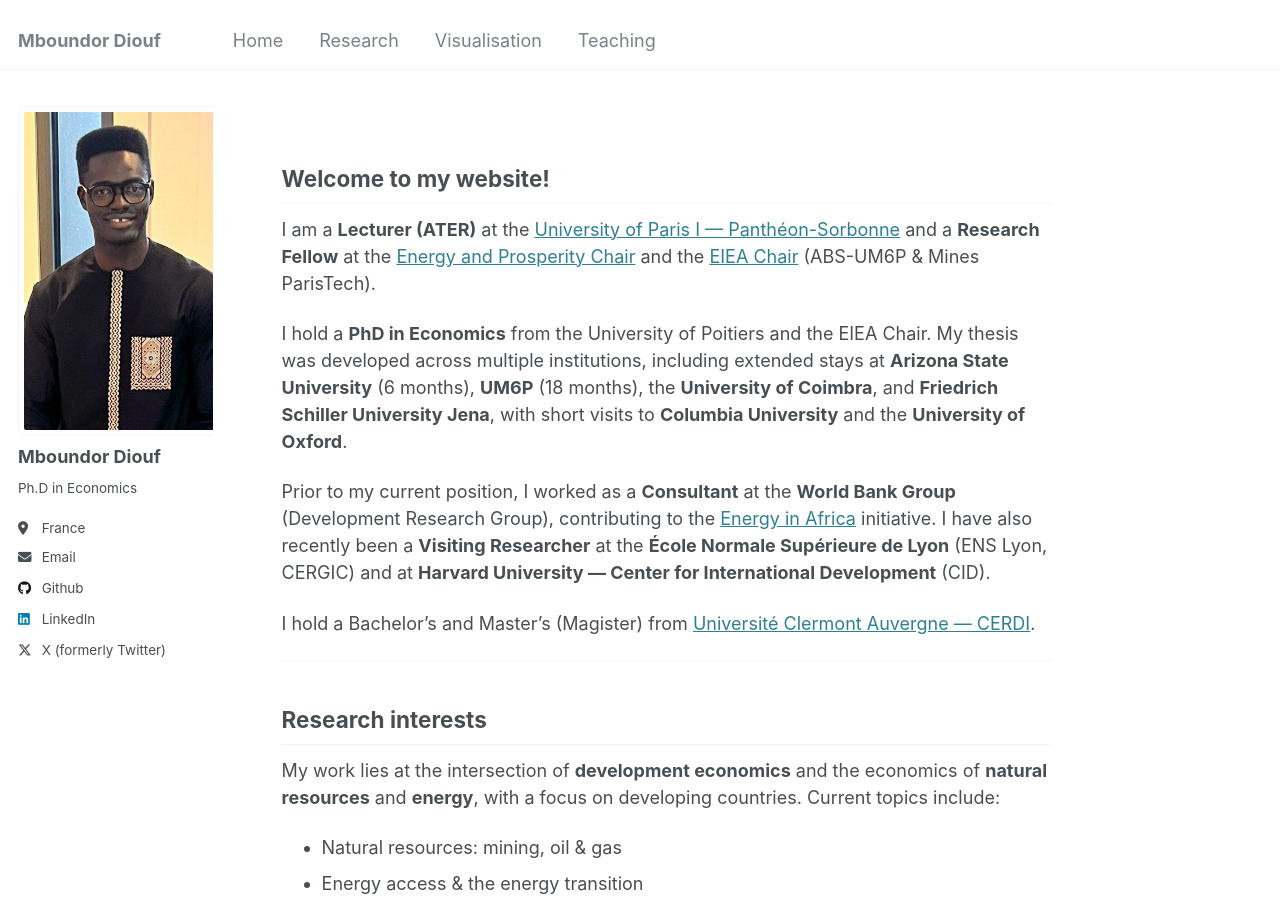
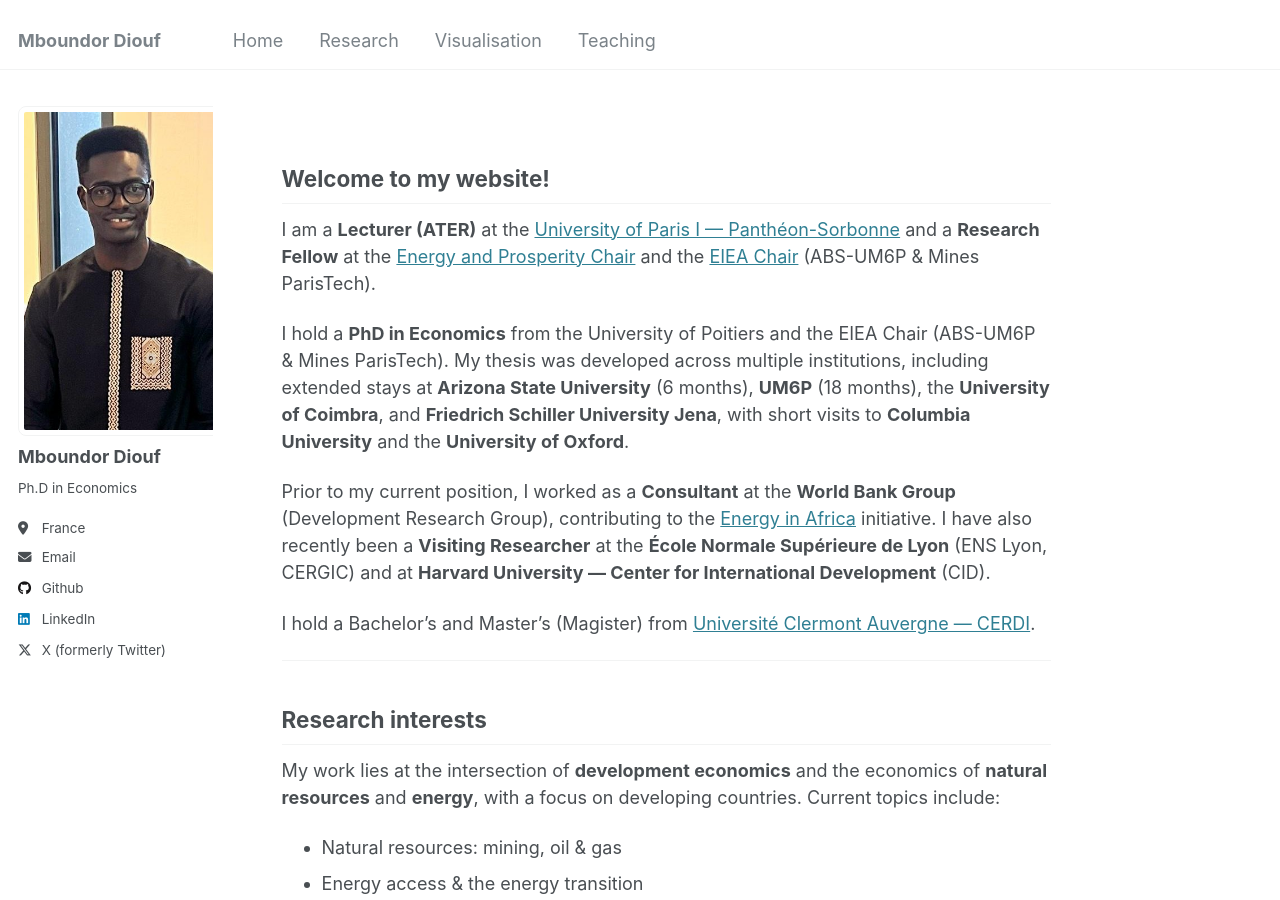
Before and after one commit to mboundordiouf/mboundordiouf.github.io, a Jekyll site: the page built from _pages/about.md, in a window 1280 px wide and 900 px high. Built offline with Jekyll 4.4.1, drawn with Linux system fonts in a browser that asks for light colours.

Commit message:
Update about.md

```diff
--- a/_pages/about.md
+++ b/_pages/about.md
@@ -12,7 +12,7 @@ redirect_from:
 
 I am a **Lecturer (ATER)** at the [University of Paris I — Panthéon-Sorbonne](https://www.pantheonsorbonne.fr/page-perso/mboundor.diouf@) and a **Research Fellow** at the [Energy and Prosperity Chair](http://www.chair-energy-prosperity.org/en/category/research-fellows-1/mboundor-diouf-en/) and the [EIEA Chair](https://www.linkedin.com/company/eiea-um6p/) (ABS-UM6P & Mines ParisTech).
 
-I hold a **PhD in Economics** from the University of Poitiers and the EIEA Chair. My thesis was developed across multiple institutions, including extended stays at **Arizona State University** (6 months), **UM6P** (18 months), the **University of Coimbra**, and **Friedrich Schiller University Jena**, with short visits to **Columbia University** and the **University of Oxford**.
+I hold a **PhD in Economics** from the University of Poitiers and the EIEA Chair (ABS-UM6P & Mines ParisTech). My thesis was developed across multiple institutions, including extended stays at **Arizona State University** (6 months), **UM6P** (18 months), the **University of Coimbra**, and **Friedrich Schiller University Jena**, with short visits to **Columbia University** and the **University of Oxford**.
 
 Prior to my current position, I worked as a **Consultant** at the **World Bank Group** (Development Research Group), contributing to the [Energy in Africa](https://www.worldbank.org/en/about/unit/unit-dec/research/initiatives#7) initiative. I have also recently been a **Visiting Researcher** at the **École Normale Supérieure de Lyon** (ENS Lyon, CERGIC) and at **Harvard University — Center for International Development** (CID).
 
```
